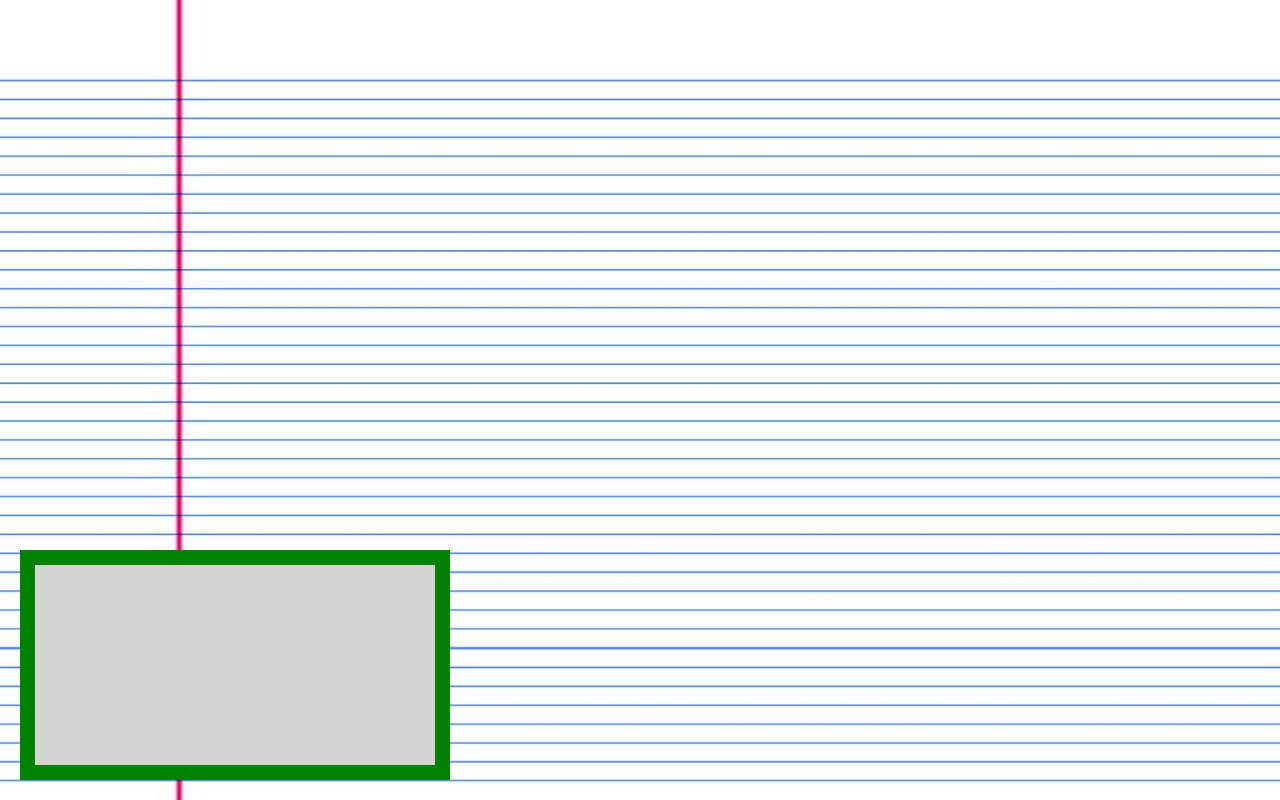
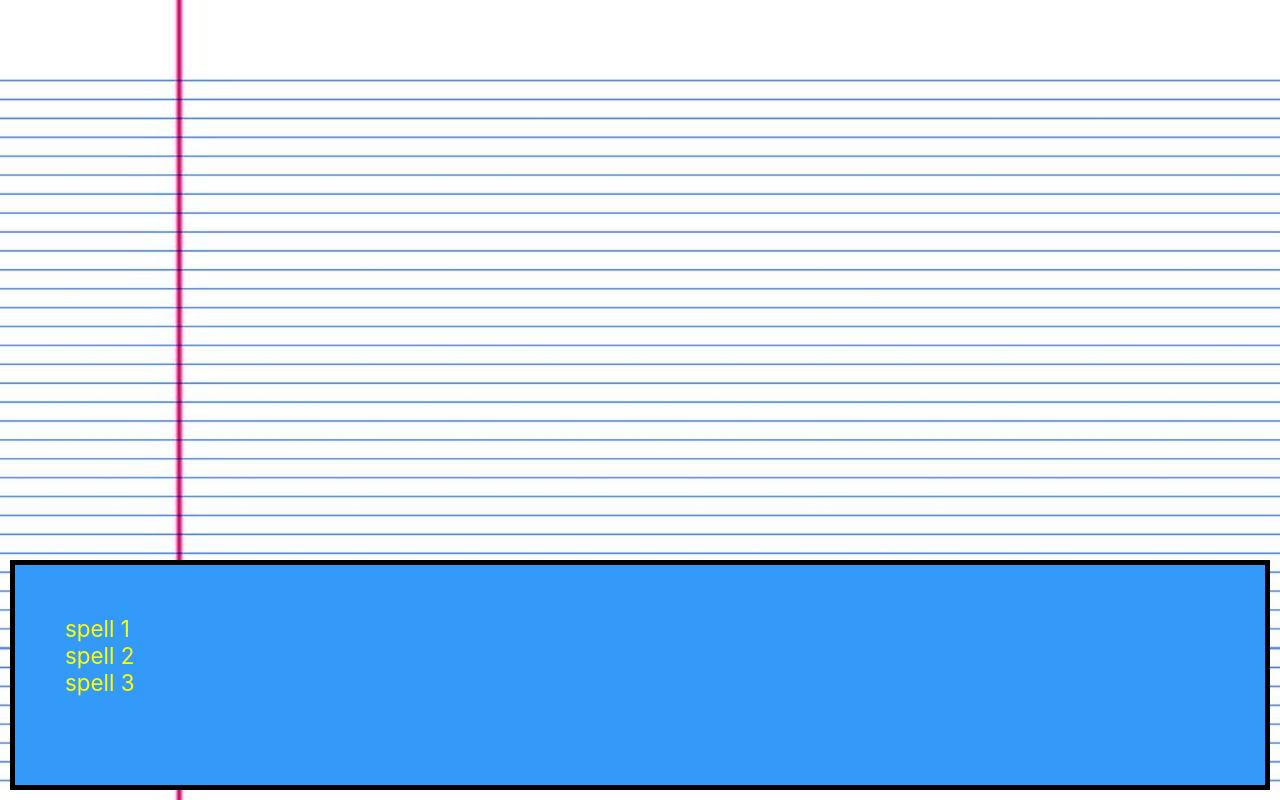
Before and after one commit to P-Hansen/WordRPG, a React (Create React App) app: page / in a window 1280 px wide. Built offline with nearby package versions, Linux system fonts and the light colour scheme.

Commit message:
basic menu box positioning

```diff
--- a/src/components/Battle.jsx
+++ b/src/components/Battle.jsx
@@ -1,13 +1,20 @@
 import "./Battle.scss";
 
 function Battle() {
+
+    const attacks = ["spell 1", "spell 2", "spell 3"];
+
     return (
         <div className="background" style={{
             backgroundImage: 'url(/paper.jpg)',
             backgroundRepeat: 'no-repeat',
             backgroundSize: '100% 100%'
             }} >
-            <div className="menuBox"></div>
+            <div className="menuBox">
+                {attacks[0]}<br/>
+                {attacks[1]}<br/>
+                {attacks[2]}
+            </div>
         </div>
     )
 }
--- a/src/components/Battle.scss
+++ b/src/components/Battle.scss
@@ -6,12 +6,14 @@
 }
 
 .menuBox {
-  background-color: lightgrey;
-  width: 300px;
-  height: 100px;
-  border: 15px solid green;
+  background-color: rgb(51, 154, 250);
+  width: 90%;
+  height: 15%;
+  border: 5px solid black;
   padding: 50px;
-  margin: 20px;
+  margin: 10px;
   display: flex;
   align-self: flex-end;
+  color: yellow;
+  font-size: 1.4em;
 }
```
